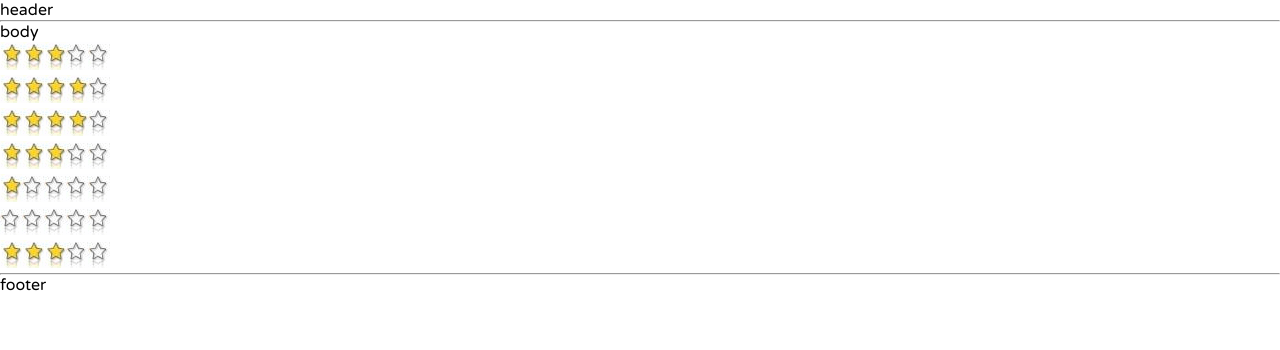
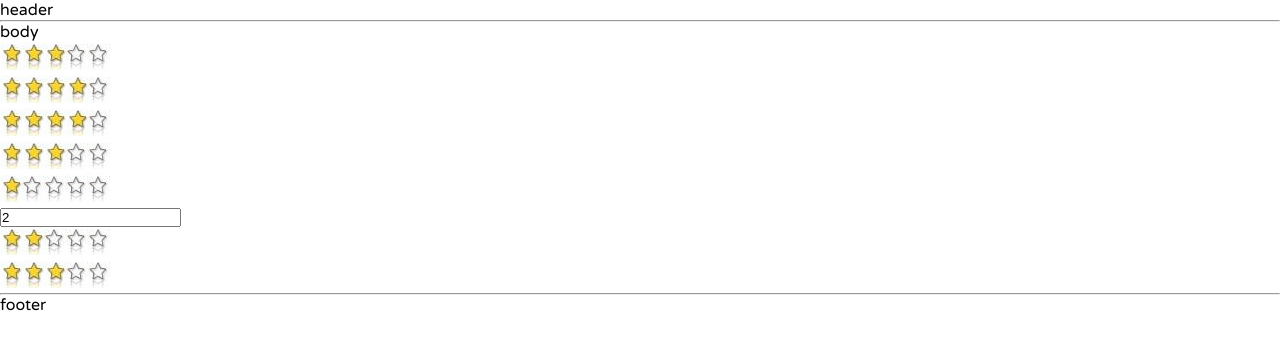
Before and after one commit to jlg-formation/fan-20170619, a website: page app/index.html in a window 1280 px wide. Drawn offline with nearby package versions, Linux system fonts and the light colour scheme.

Commit message:
star input

```diff
--- a/app/ors-star/ors-star.js
+++ b/app/ors-star/ors-star.js
@@ -7,7 +7,7 @@
 		return {
 			restrict: 'E',
 			scope: {
-				note: '='
+				n: '=note'
 			},
 			// template: `<img ng-repeat="i in [1, 2, 3, 4, 5]"
 			// 				ng-src="{{$ctrl.getImage(i)}}"
@@ -21,7 +21,8 @@
 				// 	}
 				// 	return './ors-star/img/yellow_star.png';
 				// }
-				let note = $scope.note;
+				$scope.$watch('n', function () {
+					let note = $scope.n;
 					note = (note === undefined) ? 3 : note;
 					note = Number(note);
 					note = (isNaN(note)) ? 3 : note;
@@ -39,6 +40,7 @@
 					console.log('$element.attr(note)', $element.attr('note'));
 					console.log('$attrs', $attrs);
 					console.log('$scope', $scope);
+				});
 			},
 			controllerAs: '$ctrl'
 		};
--- a/app/tmpl/ors-body.html
+++ b/app/tmpl/ors-body.html
@@ -6,5 +6,6 @@ body
 <ors-star data-note="4"></ors-star><br>
 <ors-star></ors-star><br>
 <ors-star x-note="1"></ors-star><br>
-<ors-star note="0"></ors-star><br>
+<input ng-init="myNote=2" ng-model="myNote"><br>
+<ors-star note="myNote"></ors-star><br>
 <ors-star></ors-star><br>
```
Lines whose indentation alone changed are shown as unchanged.
